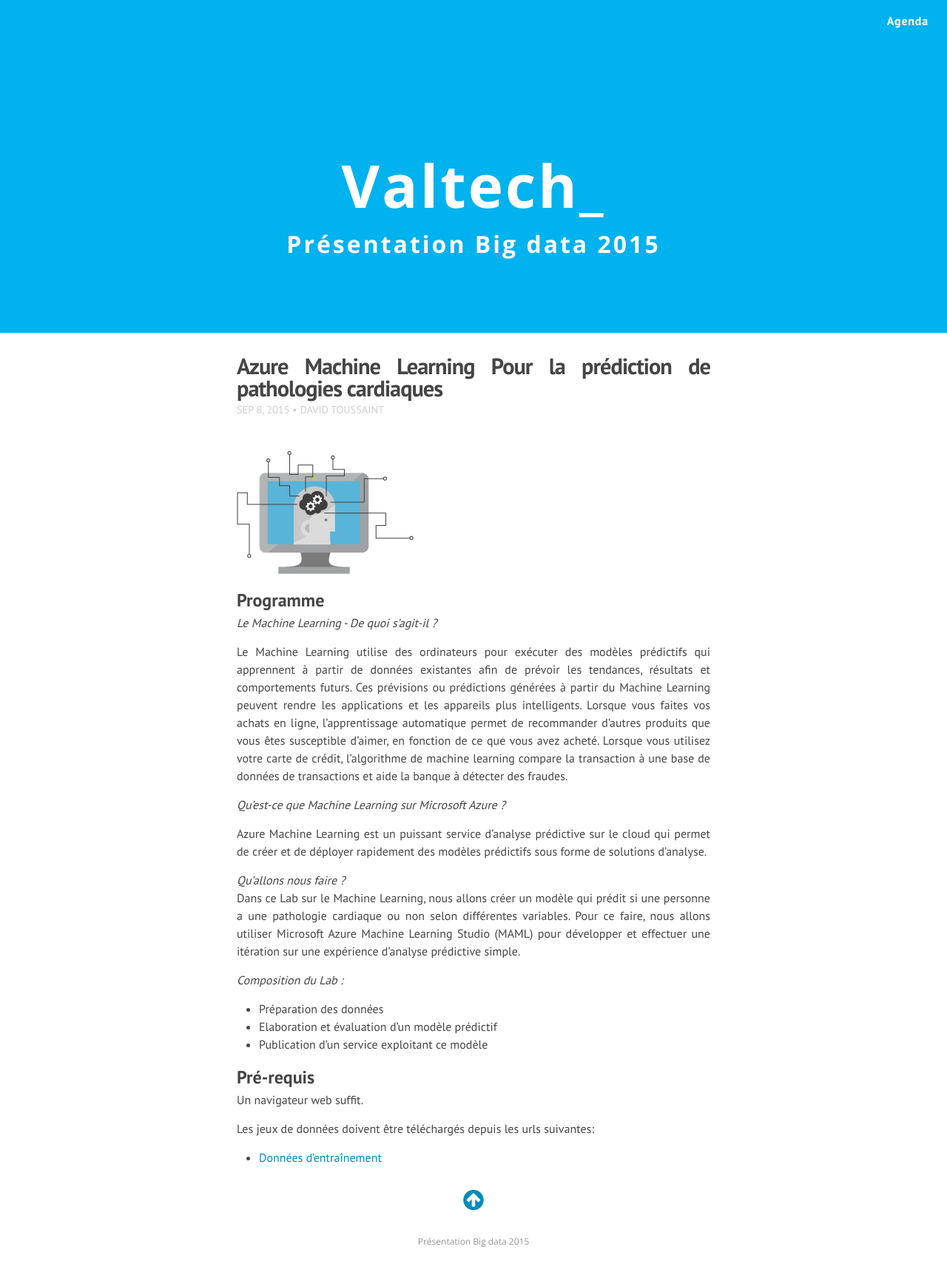
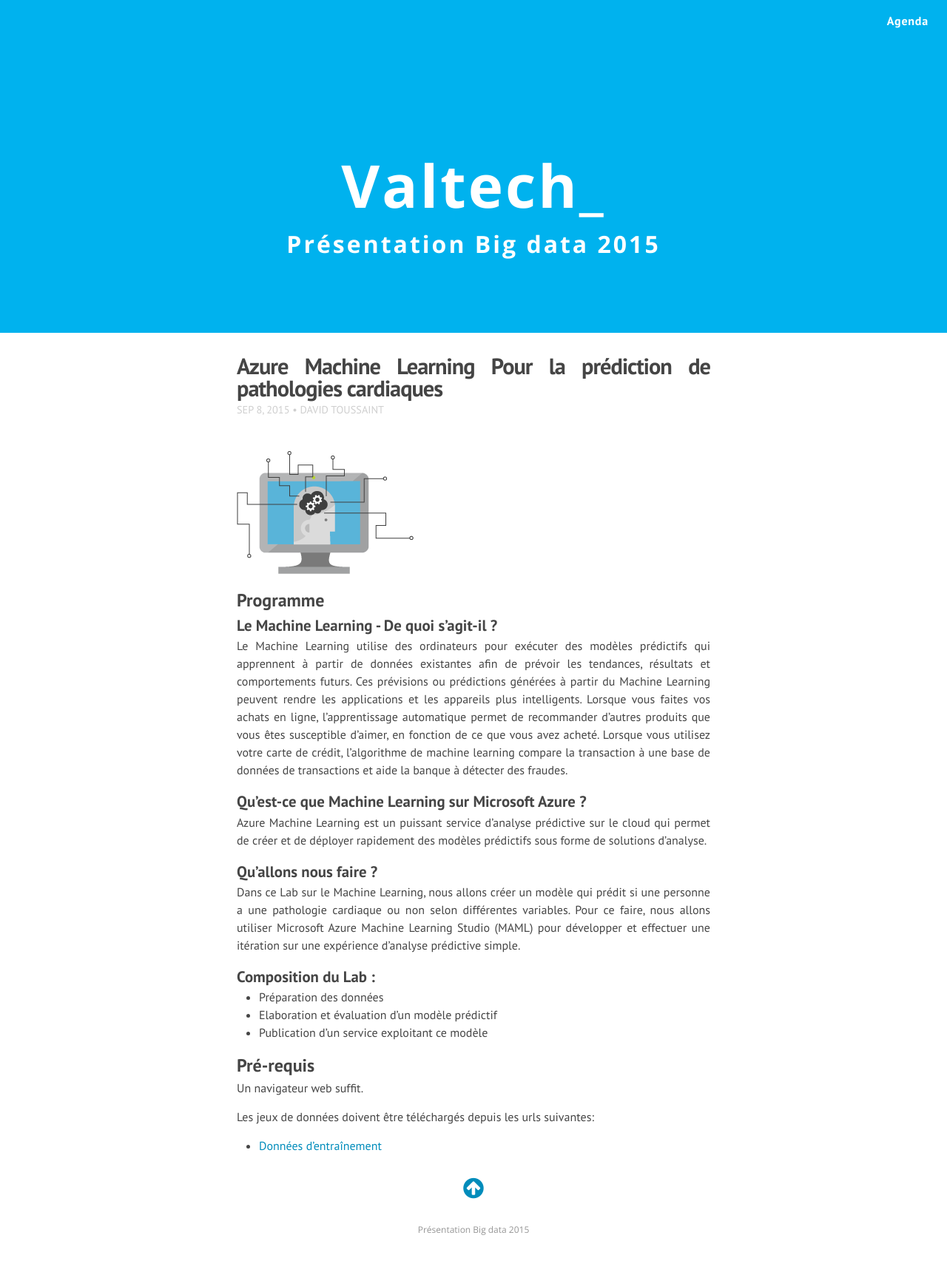
Before and after one commit to valtech-bigdata/valtech-bigdata.github.io, a Jekyll site: the page built from _posts/2015-09-08-MachineLearningAzure.markdown, in a window 1280 px wide. Shown: the whole page at 74% size. Built offline with Jekyll 4.4.1, drawn with Linux system fonts in a browser that asks for light colours; nearby versions of some CDN libraries; Markdown is read by kramdown in place of the engine named in the settings.

```diff
--- a/_posts/2015-09-08-MachineLearningAzure.markdown
+++ b/_posts/2015-09-08-MachineLearningAzure.markdown
@@ -9,19 +9,17 @@ author: David Toussaint
 
 ## Programme
 
-_Le Machine Learning - De quoi s’agit-il ?_
-
+### Le Machine Learning - De quoi s’agit-il ?
 Le Machine Learning utilise des ordinateurs pour exécuter des modèles prédictifs qui apprennent à partir de données existantes afin de prévoir les tendances, résultats et comportements futurs.
 Ces prévisions ou prédictions générées à partir du Machine Learning peuvent rendre les applications et les appareils plus intelligents. Lorsque vous faites vos achats en ligne, l’apprentissage automatique permet de recommander d’autres produits que vous êtes susceptible d’aimer, en fonction de ce que vous avez acheté. Lorsque vous utilisez votre carte de crédit, l'algorithme de machine learning compare la transaction à une base de données de transactions et aide la banque à détecter des fraudes.
 
-_Qu’est-ce que Machine Learning sur Microsoft Azure ?_
-
+### Qu’est-ce que Machine Learning sur Microsoft Azure ?
 Azure Machine Learning est un puissant service d’analyse prédictive sur le cloud qui permet de créer et de déployer rapidement des modèles prédictifs sous forme de solutions d’analyse.
 
-_Qu'allons nous faire ?_
+### Qu'allons nous faire ?
 Dans ce Lab sur le Machine Learning, nous allons créer un modèle qui prédit si une personne a une pathologie cardiaque ou non selon différentes variables. Pour ce faire, nous allons utiliser Microsoft Azure Machine Learning Studio (MAML) pour développer et effectuer une itération sur une expérience d’analyse prédictive simple.
 
-_Composition du Lab :_
+### Composition du Lab :
 * Préparation des données
 * Elaboration et évaluation d’un modèle prédictif
 * Publication d’un service exploitant ce modèle
```
